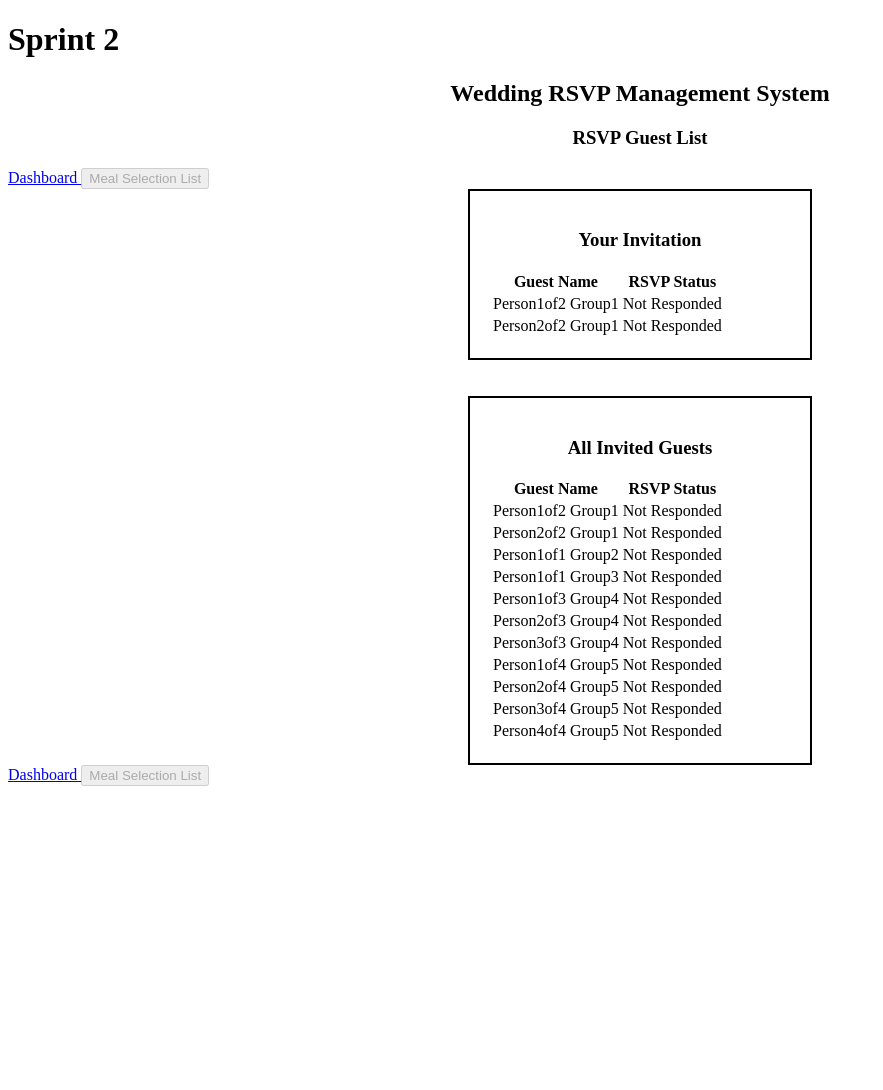
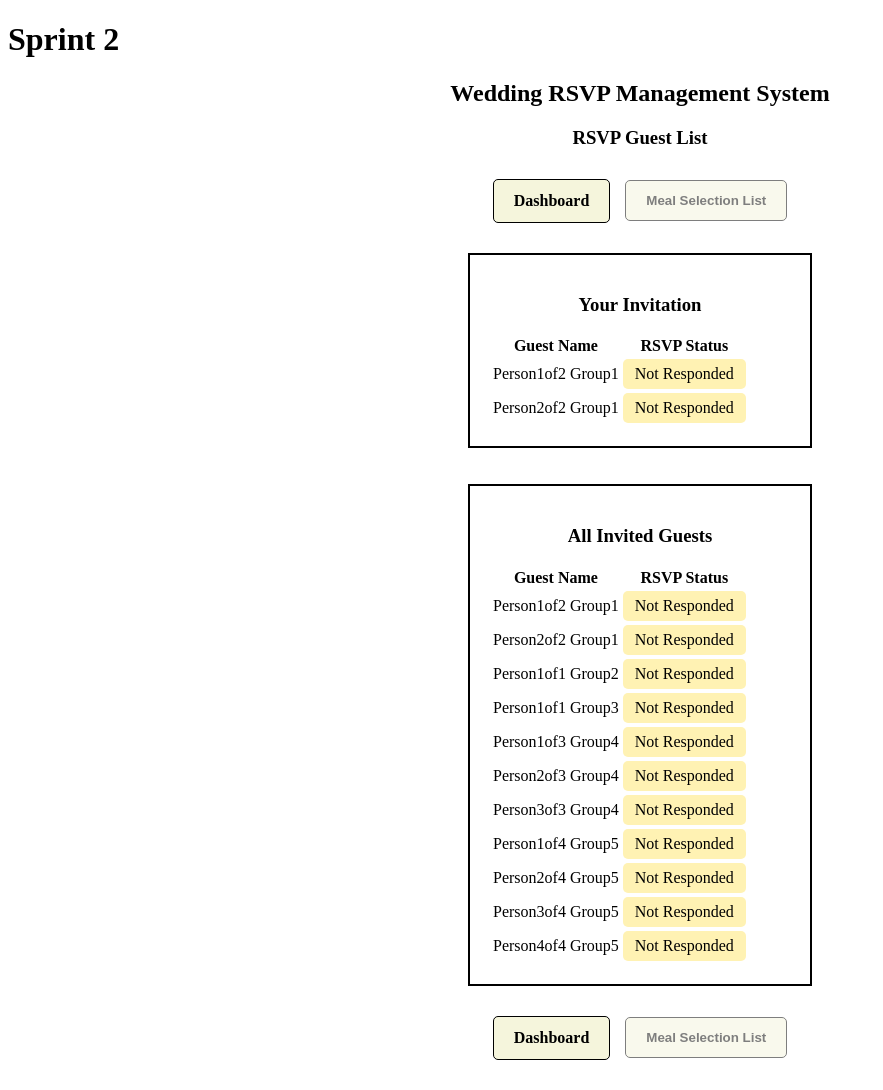
Before and after one commit to acurtis-cs/Wedding-RSVP-System, a Flask app: page /rsvp_list/1 in a window 1280 px wide. Shown: the whole page, without its empty margins (0-883 px from the left). Before the commit the page ends 786 px from the top, so only its background shows below. Run offline with Flask 3, Linux system fonts and the light colour scheme; data comes from the database, SQL or seed files in the repository.

Commit message:
HTML style, Buttons, Nav

```diff
--- a/static/css/styles.css
+++ b/static/css/styles.css
@@ -9,3 +9,78 @@
 h2, h3{
     text-align: center;
 }
+
+/* ------------ NAV ------- */
+
+/* Nav buttons */
+.nav {
+    display: flex;
+    justify-content: center;
+    align-items: center;
+    gap: 15px;
+    margin: 30px 0;
+
+}
+
+.navButton {
+    display: inline-block;
+    padding: 12px 20px;
+    border-radius: 5px;
+    border: 1px solid black;
+    background-color: beige;
+    color: black;
+    text-decoration: none;
+    cursor: pointer;
+    font-weight: bold;
+}
+
+.navButton:disabled {
+    opacity: 0.5;
+    cursor: not-allowed;
+}
+
+
+
+
+
+
+
+
+
+
+
+/************************RSVR_LIST.HTML PAGE ONLY**************************/
+.guest-table {
+    width: 100%;
+    border-collapse: collapse;
+}
+
+.guest-table th,
+.guest-table td {
+    border: 1px solid black;
+    padding: 10px;
+    text-align: left;
+}
+
+/*---------- Box coloring for RSVP status -------*/
+/* RSVP Status Boxes */
+.rsvpStatus {
+    display: inline-block;
+    padding: 6px 12px;
+    border-radius: 5px;
+}
+
+/* Guest is attending */
+.rsvpStatus.yes {
+    background-color: #c9f8c9;
+}
+
+/* Guest has not responded */
+.rsvpStatus.wait {
+    background-color: #fff2b3;
+}
+
+/* Guest is not attending */
+.rsvpStatus.no {
+    background-color: #fce0e0;
+}
```
